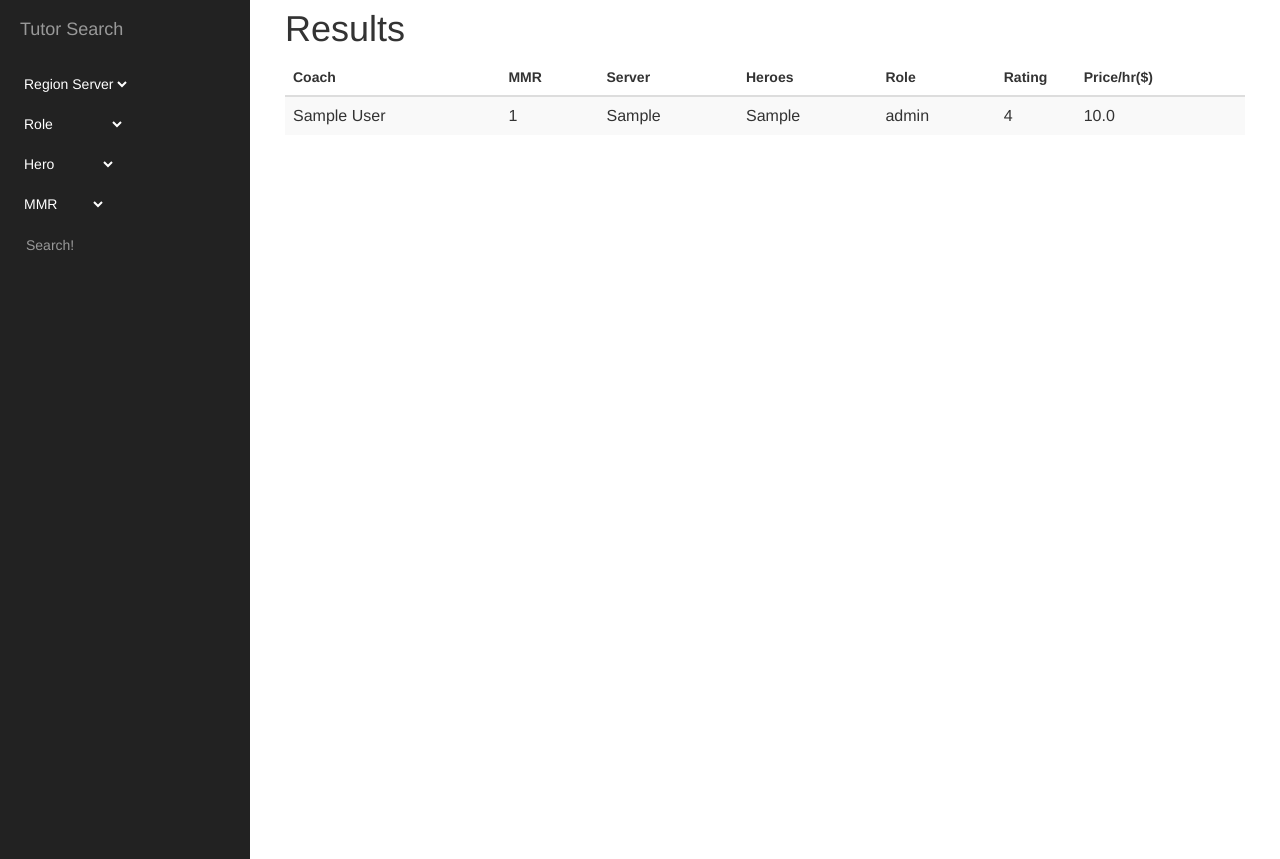
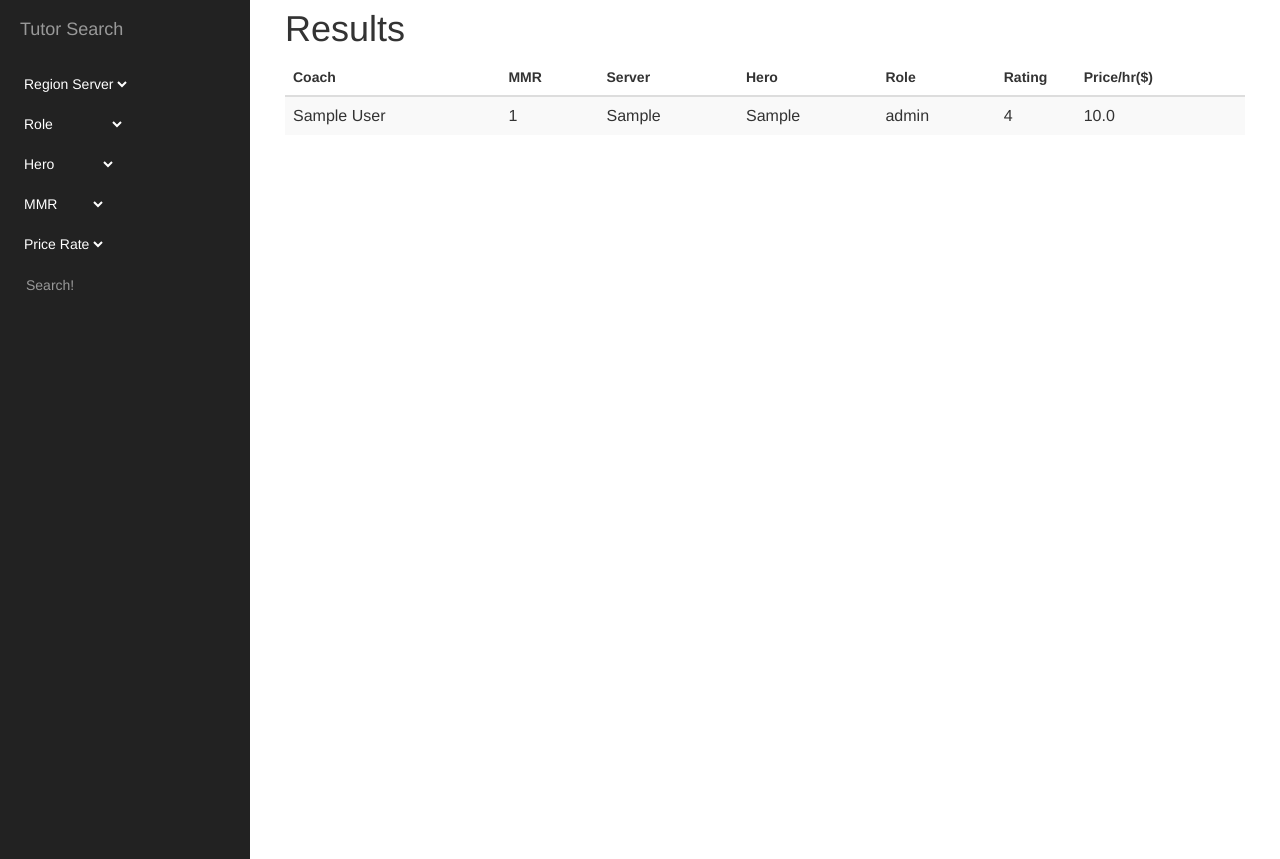
Before and after one commit to damianlee84/eSportCoach, a Django app: page /sideapp/list_of_coaches/ in a window 1280 px wide. Shown: the part 51-910 px from the top of the page. Run offline with Django 3.2, Linux system fonts and the light colour scheme; tables that the repository leaves empty hold one stand-in row (values such as "Sample post"); some libraries are stand-ins or nearby versions.

Commit message:
Fixed the coach seach/filter completely.

```diff
--- a/esport_coach/sideapp/templates/listOfCoachesPage.html
+++ b/esport_coach/sideapp/templates/listOfCoachesPage.html
@@ -76,6 +76,17 @@
                         <option>1100-1300</option>
                     </select>
                 </li>
+                <li class="dropdown">
+                    <select name="price" style="background-color:#222; color:White; border:none">
+                        <option>Price Rate</option>
+                        <option>------</option>
+                        <option>$1-$10</option>
+                        <option>$10-$20</option>
+                        <option>$20-$30</option>
+                        <option>$30-$40</option>
+                        <option>$40-$50</option>
+                    </select>
+                </li>
                 <input value="Search!" type="submit" style="background-color:#222;
                               color:#999999; border-style:none; margin-left:20px;
                               margin-top:10px"/>
@@ -99,7 +110,7 @@
                                         <th class ="leader-name">Coach</th>
                                             <th>MMR</th>
                                             <th>Server</th>
-                                            <th>Heroes</th>
+                                            <th>Hero</th>
                                             <th>Role</th>
                                             <th class="col-md-1">Rating</th>
                                             <th>Price/hr($)</th>
--- a/esport_coach/sideapp/views.py
+++ b/esport_coach/sideapp/views.py
@@ -104,29 +104,56 @@ def searchCoach(request):
             role = request.GET.get('Role')
             hero = request.GET.get('Hero')
             mmrRange = request.GET.get('MMR')
+            priceRange = request.GET.get('price')
 
             if (mmrRange == "100-300"):
-                minRange = 100
-                maxRange = 300
+                mmr_minRange = 100
+                mmr_maxRange = 300
             elif mmrRange == "300-500":
-                minRange = 300
-                maxRange = 500
+                mmr_minRange = 300
+                mmr_maxRange = 500
             elif mmrRange == "500-700":
-                minRange = 500
-                maxRange = 700
+                mmr_minRange = 500
+                mmr_maxRange = 700
             elif mmrRange == "700-900":
-                minRange = 700
-                maxRange = 900
+                mmr_minRange = 700
+                mmr_maxRange = 900
             elif mmrRange == "900-1100":
-                minRange = 900
-                maxRange = 1100
+                mmr_minRange = 900
+                mmr_maxRange = 1100
             elif mmrRange == "1100-1300":
-                minRange = 1100
-                maxRange = 1300
+                mmr_minRange = 1100
+                mmr_maxRange = 1300
 
-            users = User.objects.all()
+            if (priceRange == "$1-$10"):
+                price_minRange = 1
+                price_maxRange = 10
+            elif priceRange == "$10-$20":
+                price_minRange = 10
+                price_maxRange = 20
+            elif priceRange == "$20-$30":
+                price_minRange = 20
+                price_maxRange = 30
+            elif priceRange == "$30-$40":
+                price_minRange = 30
+                price_maxRange = 40
+            elif priceRange == "$40-$50":
+                price_minRange = 40
+                price_maxRange = 50
 
-            # users = User.objects.filter(MMR__range=(minRange,maxRange)).filter(coach__server=server, coach__champion=hero)
+            spec_filter = {}
+            if server != 'Region Server' and server != "------":
+                spec_filter['coach__server'] = server
+            if role != 'Role' and role != "------":
+                spec_filter['coach__role'] = role
+            if hero != 'Hero' and hero != "------":
+                spec_filter['coach__champion'] = hero
+            if mmrRange != 'MMR' and mmrRange != "------":
+                spec_filter['MMR__range'] = (mmr_minRange,mmr_maxRange)
+            if priceRange != 'Price Rate' and priceRange != "------":
+                spec_filter['coach__pricerate__range'] = (price_minRange,price_maxRange)
+
+            users = User.objects.filter(**spec_filter)
             coaches_list = []
             for user in users:
                 query_coach_att = user.coach_set.filter(userid=user.userid)
@@ -134,7 +161,7 @@ def searchCoach(request):
                     coaches_list.append({'pname': user.pname,
                                          'mmr': user.MMR,
                                          'server': att_as_coach.server,
-                                         'heroes': att_as_coach.champion,
+                                         'champion': att_as_coach.champion,
                                          'role': att_as_coach.role,
                                          'rating': att_as_coach.rating,
                                          'pricerate': att_as_coach.pricerate})
```
